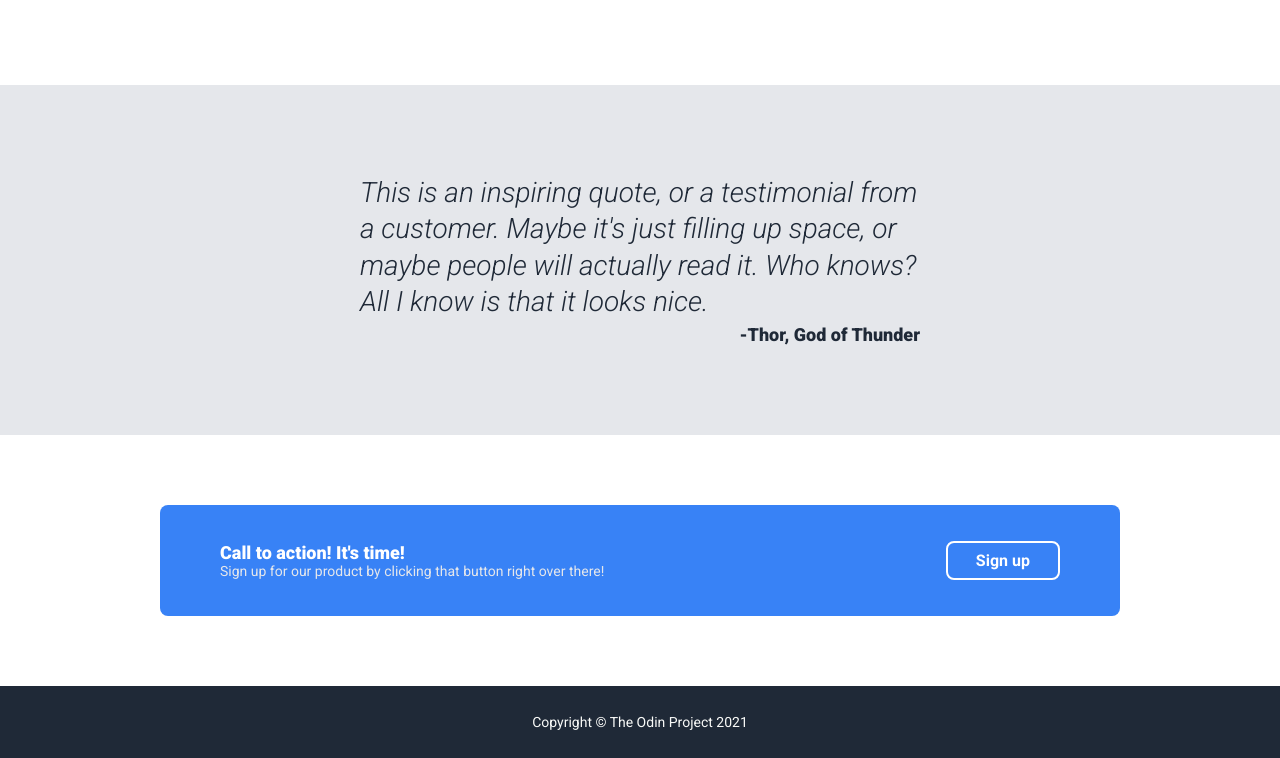
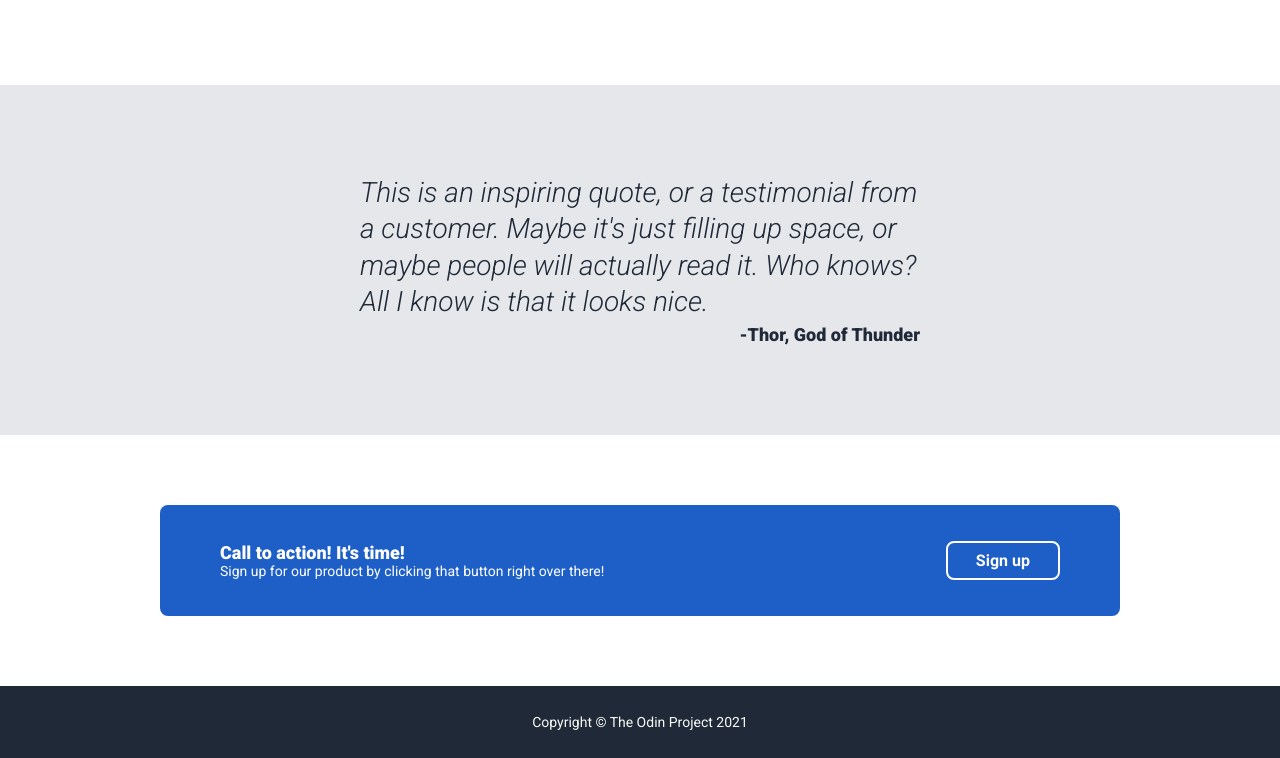
Before and after one commit to johancurato1-stack/Odin-Landing-Page, a plain HTML site: page index.html in a window 1280 px wide. Shown: the part 758-1516 px from the top of the page. Drawn offline with Linux system fonts and the light colour scheme.

Commit message:
Chore: Improve color contrast for accessibility

```diff
--- a/style.css
+++ b/style.css
@@ -105,7 +105,7 @@ a {
 
 .button {
   display: inline-block;
-  background-color: #3882f6;
+  background-color: #1d5fc7;
   color: white;
   padding: 8px 28px;
   border-radius: 8px;
@@ -206,7 +206,7 @@ a {
 }
 
 .cta-content {
-  background-color: #3882f6;
+  background-color: #1d5fc7;
   color: white;
   padding: 36px 60px;
   border-radius: 8px;
@@ -224,7 +224,7 @@ a {
 
 .cta-text p {
   font-size: 14px;
-  color: #e5e7eb;
+  color: #ffffff;
 }
 
 .cta-button {
```
